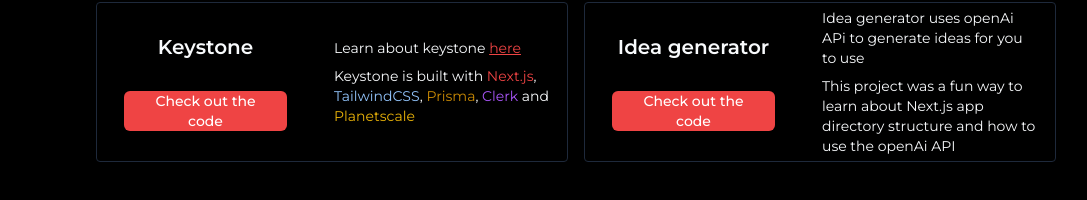
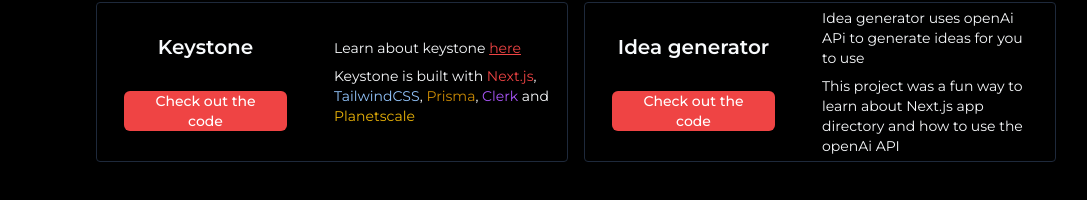
Before and after one commit to awonfs/portfolio, a Next.js app: page / in a window 1280 px wide. Shown: the part 2098-2298 px from the top of the page, without its empty margins (64-1151 px from the left). Built offline with nearby package versions, Linux system fonts and the light colour scheme.

Commit message:
Minor wording change for portfolio

```diff
--- a/components/portfolio.tsx
+++ b/components/portfolio.tsx
@@ -96,7 +96,7 @@
             </span>
             <span>
               This project was a fun way to learn about Next.js app directory
-              structure and how to use the openAi API
+              and how to use the openAi API
             </span>
           </div>
         </div>
```
